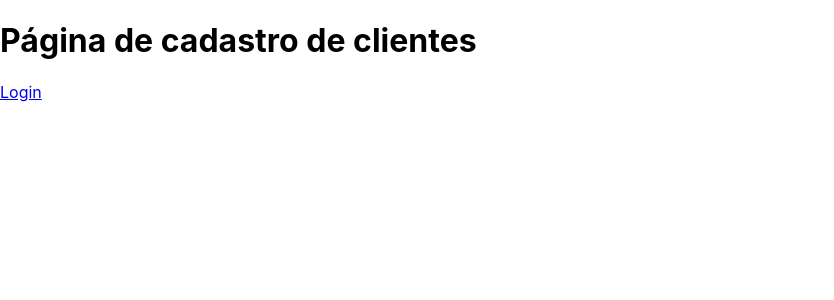
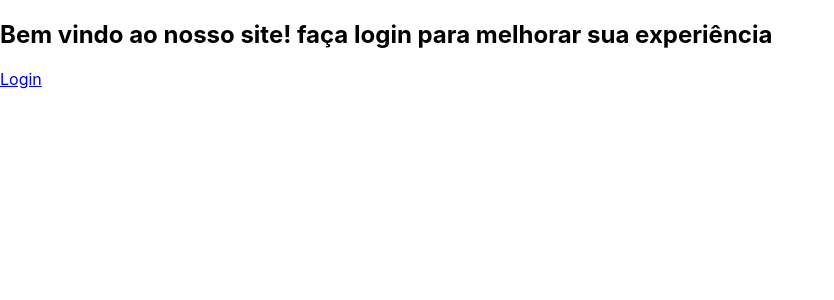
Before and after one commit to DanielePerse/exercicios-trybe, a React (Create React App) app in the folder exercises/gerenciamento-de-estado-com-redux_3/cadastro-clientes/: page / in a window 1280 px wide. Shown: the top 300 px of the page, without its empty margins (0-834 px from the left). Built offline with nearby package versions, Linux system fonts and the light colour scheme.

Commit message:
acertando texo home

```diff
--- a/exercises/gerenciamento-de-estado-com-redux_3/cadastro-clientes/src/components/Home.js
+++ b/exercises/gerenciamento-de-estado-com-redux_3/cadastro-clientes/src/components/Home.js
@@ -5,7 +5,7 @@ class Home extends React.Component {
   render () {
     return (
       <div>
-        <h1>Página de cadastro de clientes</h1>
+        <h2>Bem vindo ao nosso site! faça login para melhorar sua experiência</h2>
         <Link to="/login">Login</Link>
       </div>
     )
```
